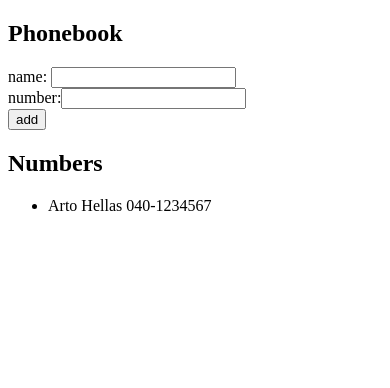
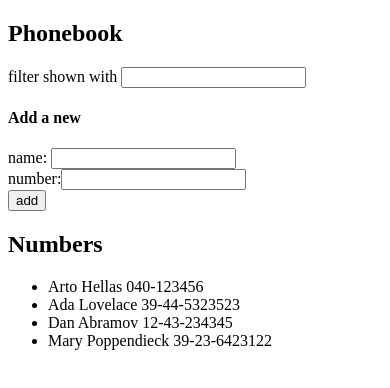
Before and after one commit to elvis-visi/FSO, a React (Vite) app in the folder phonebook/: page / in a window 390 px wide. Shown: the top 388 px of the page. Built offline with nearby package versions, Linux system fonts and the light colour scheme.

Commit message:
phonebook 2.9,  filter by name

```diff
--- a/phonebook/src/App.jsx
+++ b/phonebook/src/App.jsx
@@ -3,10 +3,14 @@ import Person from "./Person";
 
 const App = () => {
   const [persons, setPersons] = useState([
-    { name: "Arto Hellas", number: "040-1234567" },
+    { name: "Arto Hellas", number: "040-123456", id: 1 },
+    { name: "Ada Lovelace", number: "39-44-5323523", id: 2 },
+    { name: "Dan Abramov", number: "12-43-234345", id: 3 },
+    { name: "Mary Poppendieck", number: "39-23-6423122", id: 4 },
   ]);
   const [newName, setNewName] = useState("");
   const [newNumber, setNewNumber] = useState("");
+  const [filter, setNewFilter] = useState("");
 
   const addPerson = (event) => {
     event.preventDefault();
@@ -39,9 +43,27 @@ const App = () => {
     setNewNumber(event.target.value);
   };
 
+  const handleChangeFilter = (event) => {
+    setNewFilter(event.target.value);
+  };
+
+  const phonesToShow =
+    filter.length === 0
+      ? persons
+      : persons.filter((per) =>
+          per.name.toLowerCase().includes(filter.toLowerCase())
+        );
+
   return (
     <div>
       <h2>Phonebook</h2>
+
+      <div>
+        filter shown with <input value={filter} onChange={handleChangeFilter} />
+      </div>
+
+      <h4>Add a new</h4>
+
       <form onSubmit={addPerson}>
         <div>
           name: <input value={newName} onChange={handleChange} />
@@ -56,7 +78,7 @@ const App = () => {
       </form>
       <h2>Numbers</h2>
       <ul>
-        {persons.map((per) => (
+        {phonesToShow.map((per) => (
           <Person key={per.name} person={per} />
         ))}
       </ul>
```
